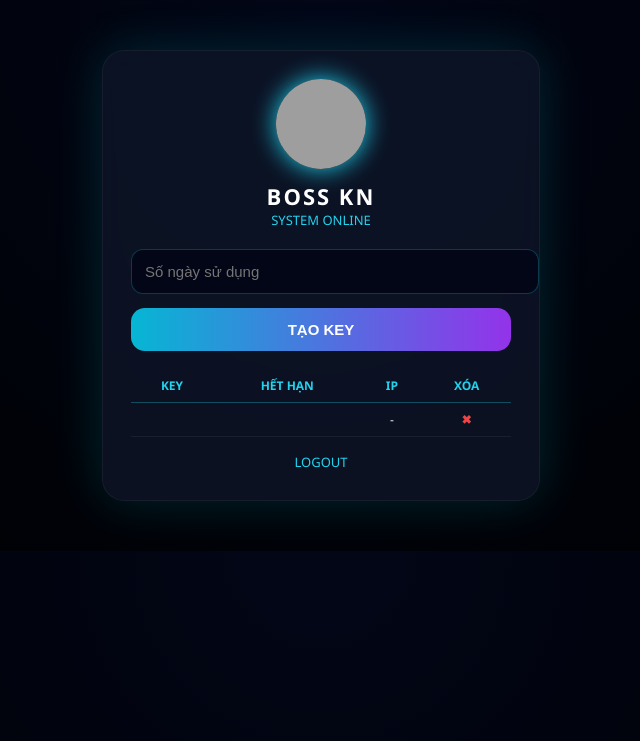
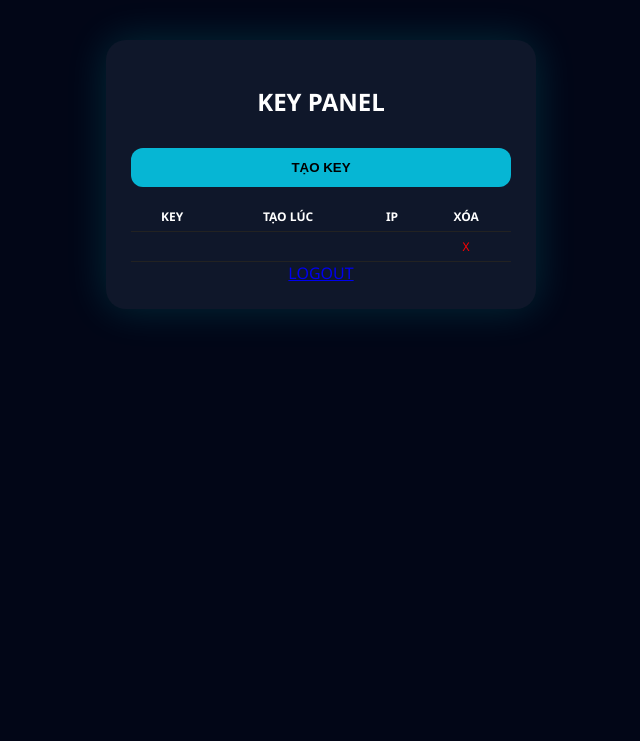
Before and after one commit to Anhnguyendz882/Demo991, a PHP site: page /index.php in a window 1280 px wide. Shown: the top 741 px of the page, without its empty margins (319-959 px from the left). Run offline with PHP 8.4, Linux system fonts and the light colour scheme; the visitor is signed in with stand-in values (Sample User, id 1); grey boxes are pictures that could not be loaded.

Commit message:
Update index.php

```diff
--- a/index.php
+++ b/index.php
@@ -1,38 +1,135 @@
 <?php
 session_start();
+date_default_timezone_set("Asia/Ho_Chi_Minh");
 
-$ADMIN_PASS = "123456"; // mật khẩu admin
-$DB = "database.txt";
+$ADMIN_PASS = "123456";
+$DB_FILE = "database.txt";
 
-if(!file_exists($DB)) file_put_contents($DB,"");
+if(!file_exists($DB_FILE)) file_put_contents($DB_FILE,"");
 
-/* ================= API CHECK KEY ================= */
+
+
+/* =========================
+   API CHECK KEY + TRẢ SCRIPT
+========================= */
 if(isset($_GET['check_key'])){
     $key = trim($_GET['check_key']);
-    $ip = $_SERVER['REMOTE_ADDR'];
-    $today = date("d/m/Y");
+    $ip  = $_SERVER['REMOTE_ADDR'];
 
-    $lines = file($DB, FILE_IGNORE_NEW_LINES);
+    $lines = file($DB_FILE, FILE_IGNORE_NEW_LINES);
 
     foreach($lines as $i=>$line){
-        $p = explode("|",$line);
-        $k = $p[0] ?? '';
-        $exp = $p[1] ?? '';
-        $saved_ip = $p[2] ?? '-';
+        list($k,$created,$saved_ip) = array_pad(explode("|",$line),3,'');
 
         if($k === $key){
 
-            if(strtotime(str_replace("/","-",$exp)) < strtotime($today)){
-                echo "KEY_EXPIRED";
-                exit;
+            if($saved_ip == '-'){
+                $lines[$i] = "$k|$created|$ip";
+                file_put_contents($DB_FILE, implode("\n",$lines));
             }
 
-            if($saved_ip == '-' ){
-                $lines[$i] = "$k|$exp|$ip";
-                file_put_contents($DB, implode("\n",$lines));
-            }
+            header("Content-Type:text/plain");
 
-            echo "AUTH_SUCCESS";
+            echo "AUTH_SUCCESS|\n";
+
+?>
+script_name("AutoWalk AutoY")
+script_author("ChatGPT")
+
+require "lib.moonloader"
+local imgui = require "mimgui"
+
+local spamTime = 1500
+local show = imgui.new.bool(true)
+local running = false
+local points = {}
+local idx = 1
+
+function sendY()
+    local playerId = select(2, sampGetPlayerIdByCharHandle(PLAYER_PED))
+    local memPtr = allocateMemory(68)
+    sampStorePlayerOnfootData(playerId, memPtr)
+    setStructElement(memPtr, 36, 1, 64, false)
+    sampSendOnfootData(memPtr)
+    freeMemory(memPtr)
+end
+
+local function walk(p)
+    local x,y,z=getCharCoordinates(PLAYER_PED)
+    local dx=p[1]-x
+    local dy=p[2]-y
+    local dist=math.sqrt(dx*dx+dy*dy)
+
+    if dist>1.2 then
+        local heading=math.deg(math.atan2(-dx,dy))
+        setCharHeading(PLAYER_PED,heading)
+        setGameKeyState(1,255)
+        return false
+    else
+        setGameKeyState(1,0)
+        return true
+    end
+end
+
+imgui.OnFrame(function() return show[0] end,
+function()
+    imgui.Begin("AutoWalk AutoY", show)
+
+    imgui.Text("Points: "..#points)
+    imgui.Text("Current: "..idx)
+    imgui.Text(running and "RUNNING" or "STOPPED")
+
+    if imgui.Button("Add Point") then
+        local x,y,z=getCharCoordinates(PLAYER_PED)
+        table.insert(points,{x,y,z})
+    end
+
+    if imgui.Button("START") then
+        if #points>0 then
+            running=true
+            idx=1
+        end
+    end
+
+    if imgui.Button("STOP") then
+        running=false
+        setGameKeyState(1,0)
+    end
+
+    if imgui.Button("CLEAR") then
+        points={}
+    end
+
+    imgui.End()
+end)
+
+function main()
+    repeat wait(0) until isSampAvailable()
+
+    sampRegisterChatCommand("awui", function()
+        show[0]=not show[0]
+    end)
+
+    while true do
+        wait(0)
+
+        if running and #points>0 then
+            local p=points[idx]
+
+            if walk(p) then
+                local t=os.clock()
+                while os.clock()-t < spamTime/1000 do
+                    sendY()
+                    wait(120)
+                end
+
+                idx = idx + 1
+                if idx > #points then idx = 1 end
+            end
+        end
+    end
+end
+<?php
             exit;
         }
     }
@@ -41,7 +138,11 @@ if(isset($_GET['check_key'])){
     exit;
 }
 
-/* ================= LOGIN ================= */
+
+
+/* =========================
+   LOGIN ADMIN
+========================= */
 if(isset($_POST['login'])){
     if($_POST['pass'] === $ADMIN_PASS){
         $_SESSION['admin'] = true;
@@ -50,165 +151,61 @@ if(isset($_POST['login'])){
 
 if(isset($_GET['logout'])){
     session_destroy();
-    header("Location: index.php");
+    header("Location:index.php");
     exit;
 }
 
-/* ================= CREATE KEY ================= */
+
+
+/* =========================
+   TẠO KEY
+========================= */
 if(isset($_POST['create'])){
-    $days = intval($_POST['days']);
-    if($days <= 0) $days = 30;
+    $key = strtoupper(substr(md5(uniqid()),0,12));
+    $created = date("d/m/Y H:i");
 
-    $key = strtoupper(substr(md5(time().rand()),0,12));
-    $expire = date("d/m/Y", strtotime("+$days days"));
-
-    file_put_contents($DB,"$key|$expire|-\n", FILE_APPEND);
+    file_put_contents($DB_FILE,"$key|$created|-\n", FILE_APPEND);
 }
 
-/* ================= DELETE ================= */
-if(isset($_GET['del'])){
-    $del = $_GET['del'];
-    $lines = file($DB, FILE_IGNORE_NEW_LINES);
-    $new=[];
+
+
+/* =========================
+   XOÁ KEY
+========================= */
+if(isset($_GET['delete'])){
+    $delete = $_GET['delete'];
+    $lines = file($DB_FILE, FILE_IGNORE_NEW_LINES);
+    $new = [];
 
     foreach($lines as $l){
-        if(strpos($l,$del) === false) $new[]=$l;
+        if(strpos($l,$delete) === false){
+            $new[] = $l;
+        }
     }
 
-    file_put_contents($DB, implode("\n",$new));
-    header("Location: index.php");
+    file_put_contents($DB_FILE, implode("\n",$new));
+    header("Location:index.php");
     exit;
 }
 
-$rows = file($DB, FILE_IGNORE_NEW_LINES);
+$rows = file($DB_FILE, FILE_IGNORE_NEW_LINES);
 ?>
 
 <!DOCTYPE html>
 <html>
 <head>
 <meta charset="UTF-8">
-<meta name="viewport" content="width=device-width,initial-scale=1">
-<title>BLACK CAT KEY SYSTEM</title>
-
+<meta name="viewport" content="width=device-width, initial-scale=1">
+<title>BLACK CAT PANEL</title>
 <style>
-body{
-margin:0;
-font-family:Segoe UI;
-background:radial-gradient(circle at top,#020617,#000);
-color:white;
-}
-
-/* glass card */
-.card{
-width:380px;
-max-width:95%;
-margin:50px auto;
-padding:28px;
-border-radius:22px;
-background:rgba(15,23,42,.75);
-backdrop-filter: blur(14px);
-box-shadow:0 0 50px rgba(0,255,255,.15);
-border:1px solid rgba(255,255,255,.05);
-text-align:center;
-}
-
-/* avatar */
-.avatar{
-width:90px;
-height:90px;
-border-radius:50%;
-margin:auto;
-background:url('https://i.imgur.com/8Km9tLL.png') center/cover;
-box-shadow:0 0 25px #22d3ee;
-}
-
-h1{
-margin:12px 0 0;
-font-size:22px;
-letter-spacing:2px;
-}
-
-.status{
-color:#22d3ee;
-font-size:13px;
-margin-bottom:20px;
-}
-
-/* inputs */
-input{
-width:100%;
-padding:13px;
-border-radius:12px;
-border:1px solid rgba(34,211,238,.25);
-background:#020617;
-color:white;
-margin-bottom:14px;
-font-size:15px;
-outline:none;
-}
-
-/* button */
-button{
-width:100%;
-padding:13px;
-border-radius:14px;
-border:none;
-font-weight:bold;
-font-size:15px;
-background:linear-gradient(90deg,#06b6d4,#9333ea);
-color:white;
-cursor:pointer;
-transition:.2s;
-}
-
-button:hover{
-transform:scale(1.03);
-box-shadow:0 0 18px rgba(147,51,234,.6);
-}
-
-/* table */
-table{
-width:100%;
-border-collapse:collapse;
-margin-top:18px;
-}
-
-th{
-color:#22d3ee;
-font-size:12px;
-padding:8px;
-border-bottom:1px solid rgba(34,211,238,.3);
-}
-
-td{
-padding:8px;
-font-size:12px;
-border-bottom:1px solid rgba(255,255,255,.06);
-}
-
-.key{
-color:#67e8f9;
-font-weight:bold;
-letter-spacing:1px;
-}
-
-.del{
-color:#ef4444;
-text-decoration:none;
-font-weight:bold;
-}
-
-.logout{
-display:inline-block;
-margin-top:16px;
-color:#22d3ee;
-text-decoration:none;
-font-size:13px;
-}
-
-.copy{
-cursor:pointer;
-}
+body{margin:0;font-family:Segoe UI;background:#020617;color:#fff}
+.card{width:380px;max-width:95%;margin:40px auto;padding:25px;border-radius:20px;background:#0f172a;text-align:center;box-shadow:0 0 40px rgba(0,255,255,.15)}
+input,button{width:100%;padding:12px;border-radius:12px;border:none;margin-top:10px}
+button{background:#06b6d4;color:#000;font-weight:bold;cursor:pointer}
+table{width:100%;margin-top:15px;border-collapse:collapse}
+td,th{padding:6px;border-bottom:1px solid #222;font-size:12px}
+.key{color:#22d3ee;font-weight:bold}
+.del{color:red;text-decoration:none}
 </style>
 </head>
 <body>
@@ -216,10 +213,7 @@ cursor:pointer;
 <?php if(!isset($_SESSION['admin'])): ?>
 
 <div class="card">
-<div class="avatar"></div>
-<h1>ADMIN PANEL</h1>
-<div class="status">SECURE LOGIN</div>
-
+<h2>ADMIN LOGIN</h2>
 <form method="post">
 <input type="password" name="pass" placeholder="Password">
 <button name="login">LOGIN</button>
@@ -229,51 +223,30 @@ cursor:pointer;
 <?php else: ?>
 
 <div class="card">
-
-<div class="avatar"></div>
-<h1>BOSS KN</h1>
-<div class="status">SYSTEM ONLINE</div>
+<h2>KEY PANEL</h2>
 
 <form method="post">
-<input name="days" placeholder="Số ngày sử dụng">
 <button name="create">TẠO KEY</button>
 </form>
 
 <table>
-<tr>
-<th>KEY</th>
-<th>HẾT HẠN</th>
-<th>IP</th>
-<th>XÓA</th>
-</tr>
+<tr><th>KEY</th><th>TẠO LÚC</th><th>IP</th><th>XÓA</th></tr>
 
 <?php foreach($rows as $r):
-$p=explode("|",$r);
-$key=$p[0] ?? '';
-$exp=$p[1] ?? '';
-$ip=$p[2] ?? '-';
+list($k,$c,$ip)=array_pad(explode("|",$r),3,'');
 ?>
+<tr>
+<td class="key"><?=$k?></td>
+<td><?=$c?></td>
+<td><?=$ip?></td>
+<td><a class="del" href="?delete=<?=$k?>">X</a></td>
+</tr>
+<?php endforeach; ?>
 
-<tr>
-<td class="key copy" onclick="copyKey('<?=$key?>')"><?=$key?></td>
-<td><?=$exp?></td>
-<td><?=$ip?></td>
-<td><a class="del" href="?del=<?=$key?>">✖</a></td>
-</tr>
-
-<?php endforeach; ?>
 </table>
 
-<a class="logout" href="?logout">LOGOUT</a>
-
+<a href="?logout">LOGOUT</a>
 </div>
-
-<script>
-function copyKey(k){
-navigator.clipboard.writeText(k);
-alert("Đã copy key!");
-}
-</script>
 
 <?php endif; ?>
 
```
